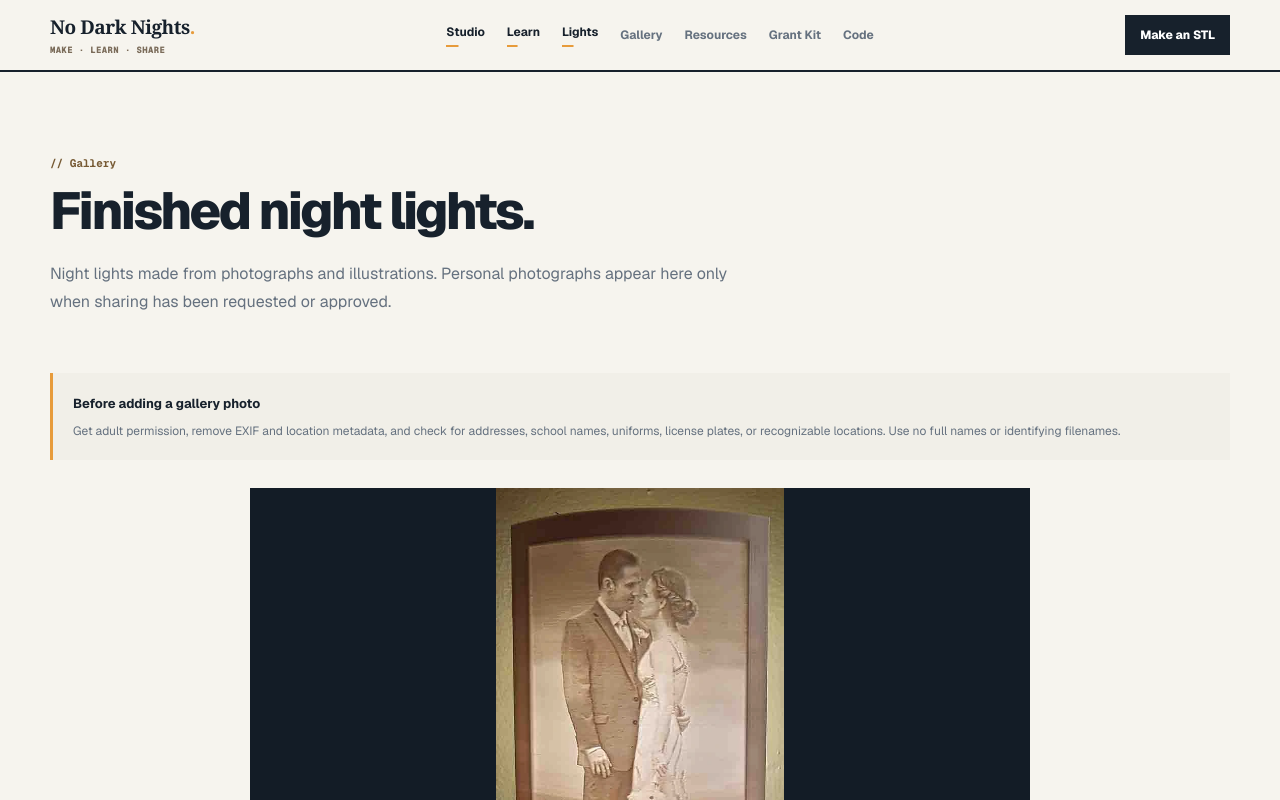
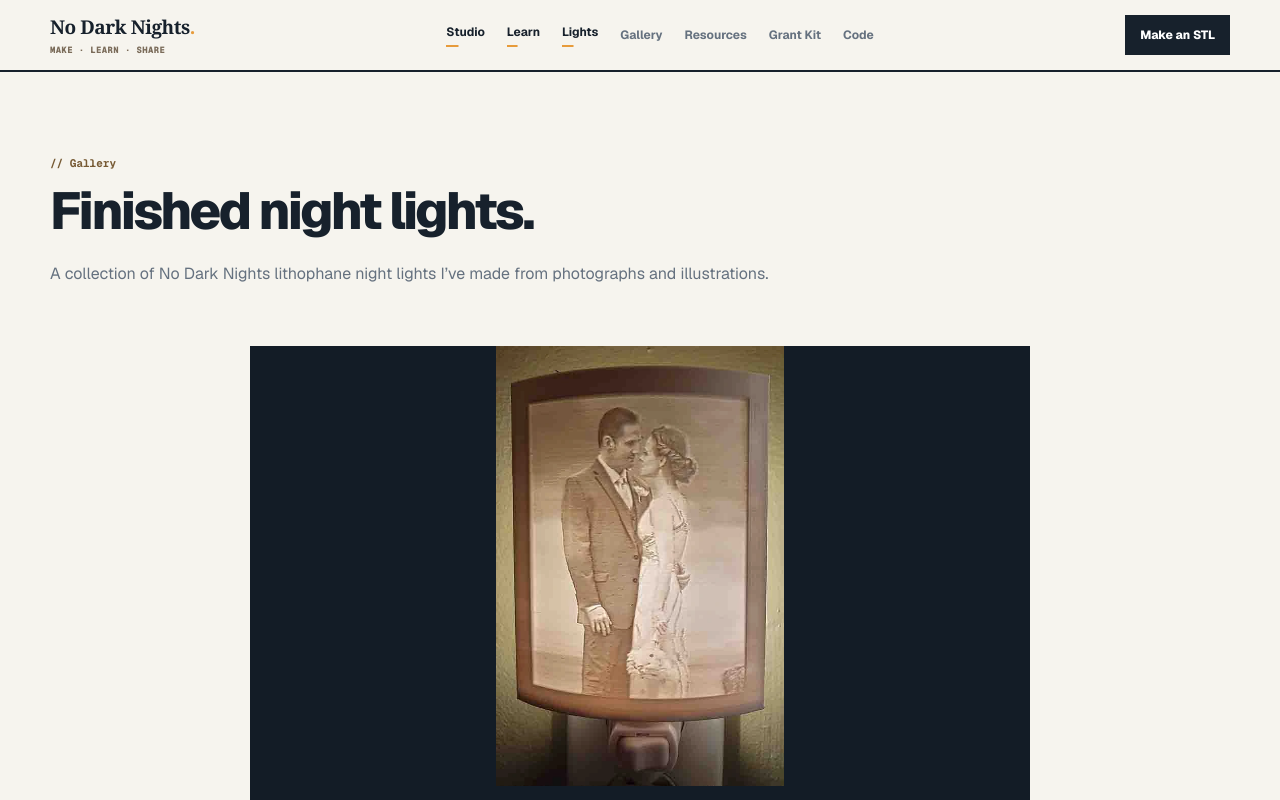
Before and after one commit to prichardsondev/no-dark-nights, a Next.js app: page /gallery in a window 1280 px wide. Shown: the top 800 px of the page. Built offline with nearby package versions, Linux system fonts and the light colour scheme.

Commit message:
Simplify the gallery introduction

```diff
--- a/app/gallery/page.tsx
+++ b/app/gallery/page.tsx
@@ -16,21 +16,8 @@ export default function GalleryPage() {
         <PageIntro
           eyebrow="Gallery"
           title="Finished night lights."
-          description="Night lights made from photographs and illustrations. Personal photographs appear here only when sharing has been requested or approved."
+          description="A collection of No Dark Nights lithophane night lights I’ve made from photographs and illustrations."
         />
-        <aside
-          className="gallery-safety"
-          aria-labelledby="gallery-safety-title"
-        >
-          <strong id="gallery-safety-title">
-            Before adding a gallery photo
-          </strong>
-          <p>
-            Get adult permission, remove EXIF and location metadata, and check
-            for addresses, school names, uniforms, license plates, or
-            recognizable locations. Use no full names or identifying filenames.
-          </p>
-        </aside>
         <GalleryCarousel items={allGalleryItems} />
       </main>
     </SiteShell>
--- a/app/globals.css
+++ b/app/globals.css
@@ -2255,7 +2255,6 @@ input[type="range"]:disabled {
   line-height: 1.65;
 }
 
-.gallery-safety,
 .adult-purchase-notice {
   margin-bottom: 28px;
   padding: 18px 20px;
@@ -2263,12 +2262,10 @@ input[type="range"]:disabled {
   background: #f1efe8;
 }
 
-.gallery-safety strong,
 .adult-purchase-notice strong {
   font-size: 13px;
 }
 
-.gallery-safety p,
 .adult-purchase-notice p {
   margin: 7px 0 0;
   color: var(--muted);
```
Also changed, not shown: 1 other file (tests, documents, lock files or other folders).
